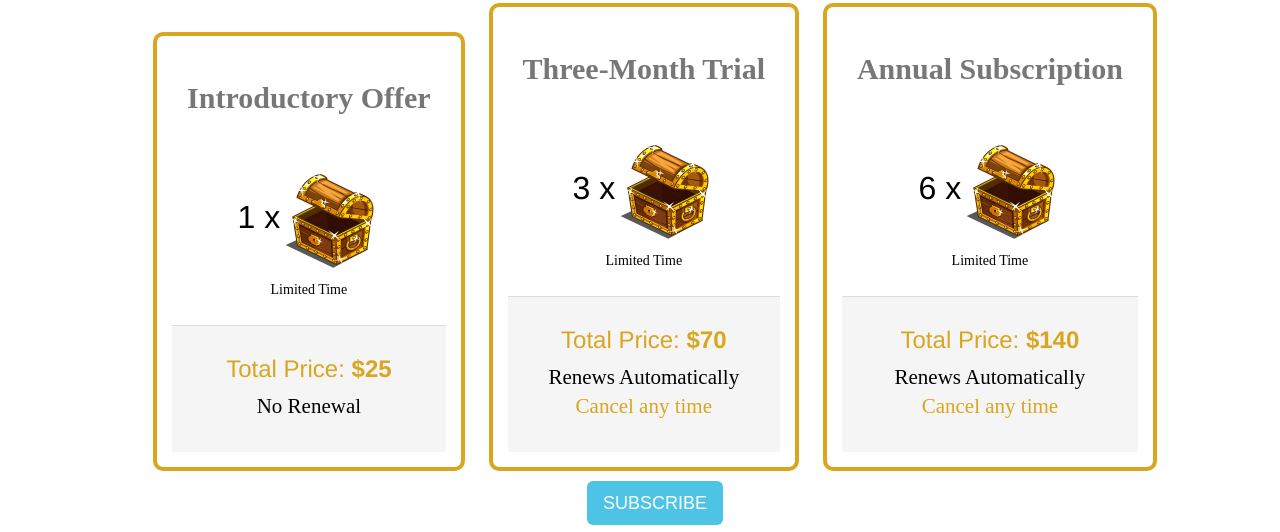
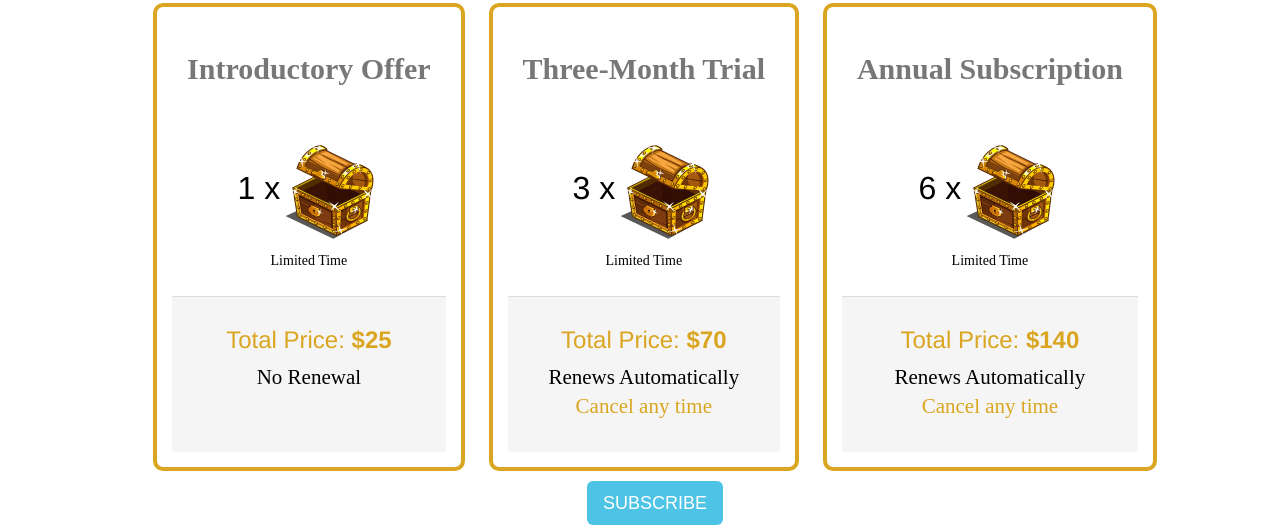
Before and after one commit to jvillarba/pmi-project, a website: page public/index.html in a window 1280 px wide. Shown: the part 1830-2362 px from the top of the page. Drawn offline with nearby package versions, Linux system fonts and the light colour scheme; some packages are replaced by stand-ins of ours; a script that the page names is missing; a web font is replaced by a local one.

Commit message:
adjust space

```diff
--- a/public/partials/home.html
+++ b/public/partials/home.html
@@ -183,7 +183,7 @@
           </div>
           <div class="panel-footer">
             <h3>Total Price:<strong> $25</strong></h3>
-            <p class="lead">No Renewal<br> </p>
+            <p class="lead">No Renewal<br><br></p>
           </div>
         </div><!-- /.col-lg-4 -->
         <div class="pricing">
```
